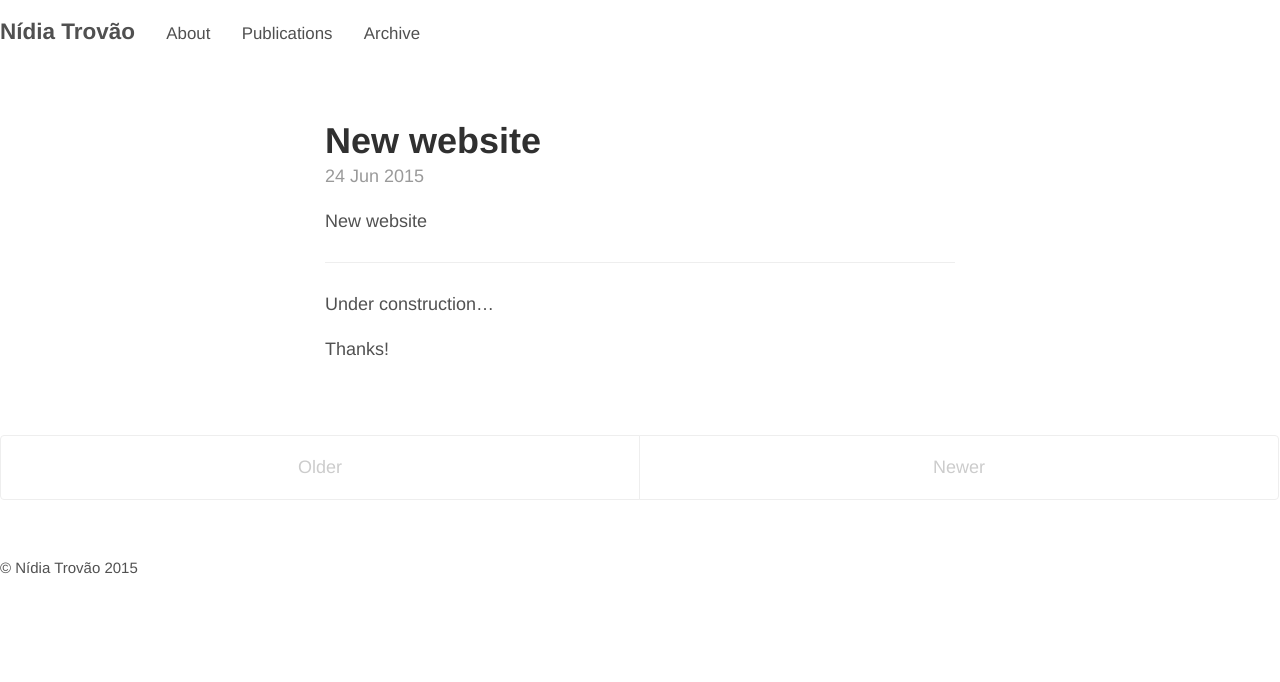
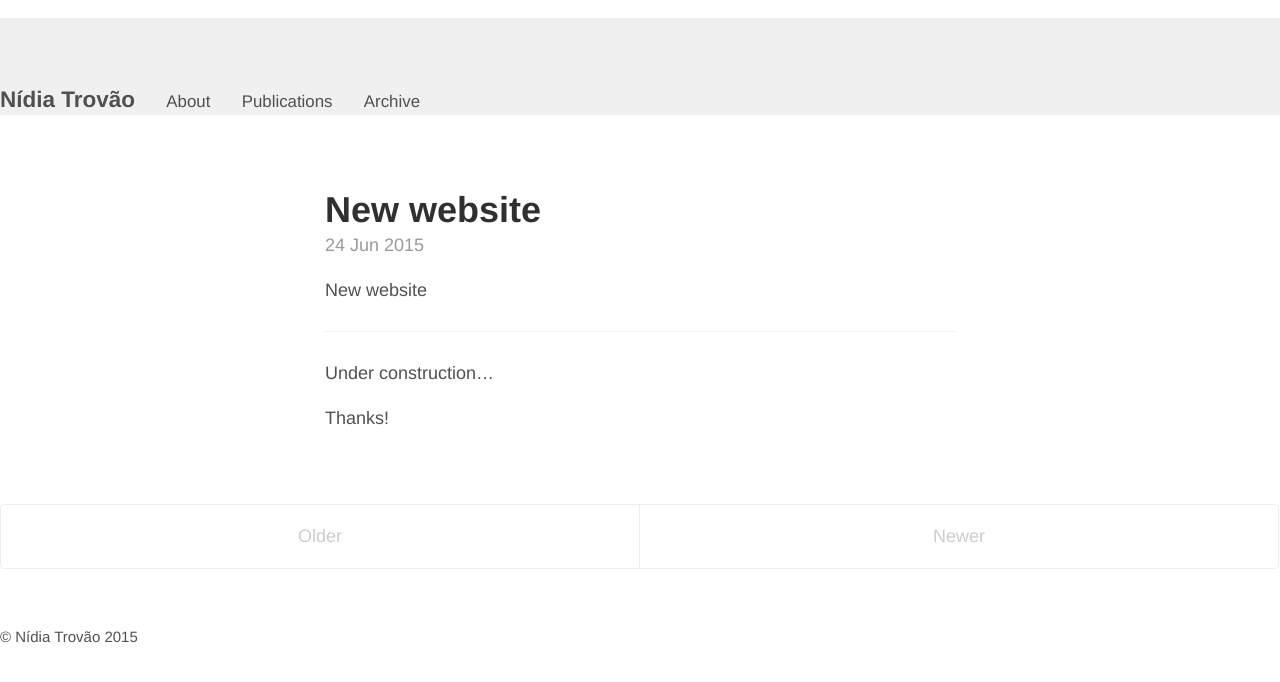
Before and after one commit to nidiatrovao/nidiatrovao.github.io, a Jekyll site: the page built from index.html, in a window 1280 px wide. Shown: the top 682 px of the page. Built offline with Jekyll 4.4.1, drawn with Linux system fonts in a browser that asks for light colours; the list of posts is cut into pages by our own code.

Commit message:
top tab design 2

```diff
--- a/_layouts/default.html
+++ b/_layouts/default.html
@@ -4,8 +4,8 @@
   {% include head.html %}
 
   <body>
-	  <header class="masthead style="background-color:#F0F0F0;padding-top:3.8rem;width:100%">
-        <h3 class="masthead-title">
+	  <header class="masthead style="width:100%">
+        <h3 class="masthead-title" style="background-color:#F0F0F0;padding-top:3.8rem">
           <a href="{{ site.baseurl }}/" title="Home">{{ site.title }}</a>
 			{% for page in site.pages_list %}
 				&nbsp;&nbsp;&nbsp;
```
